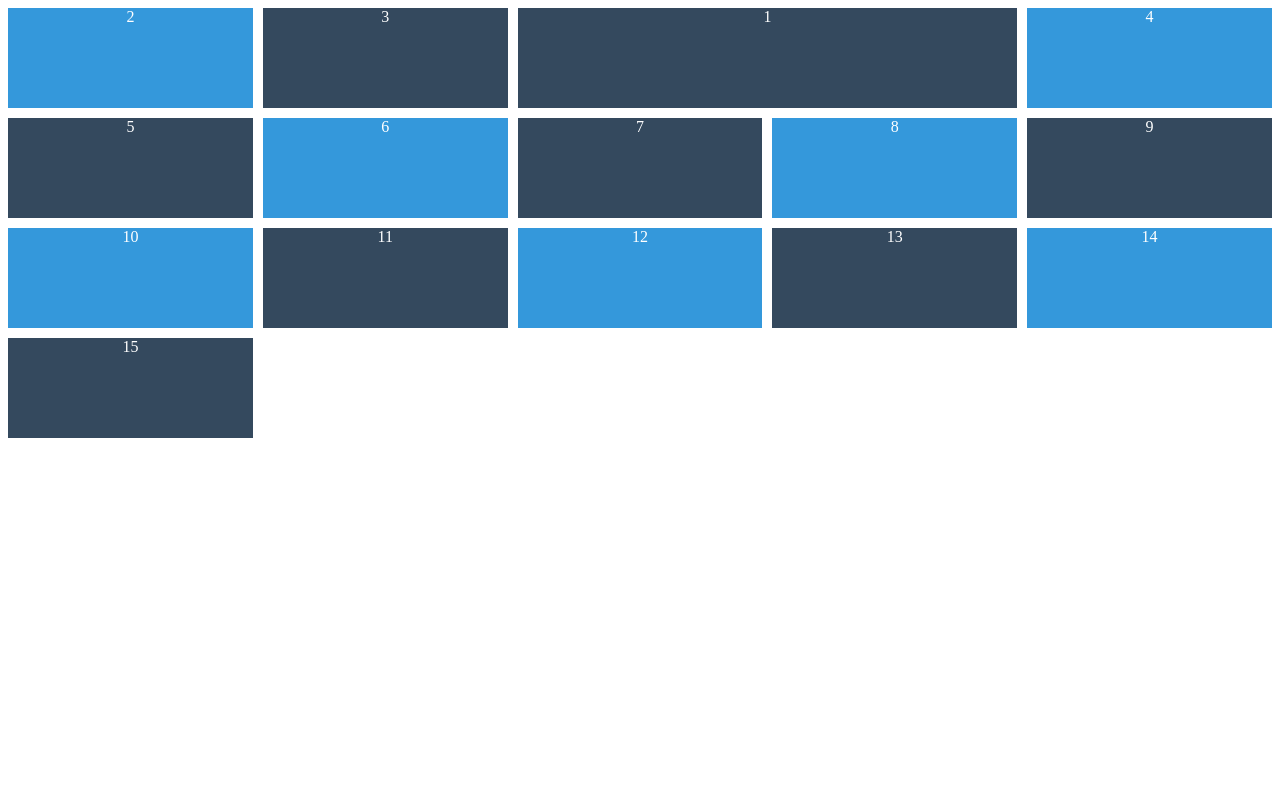
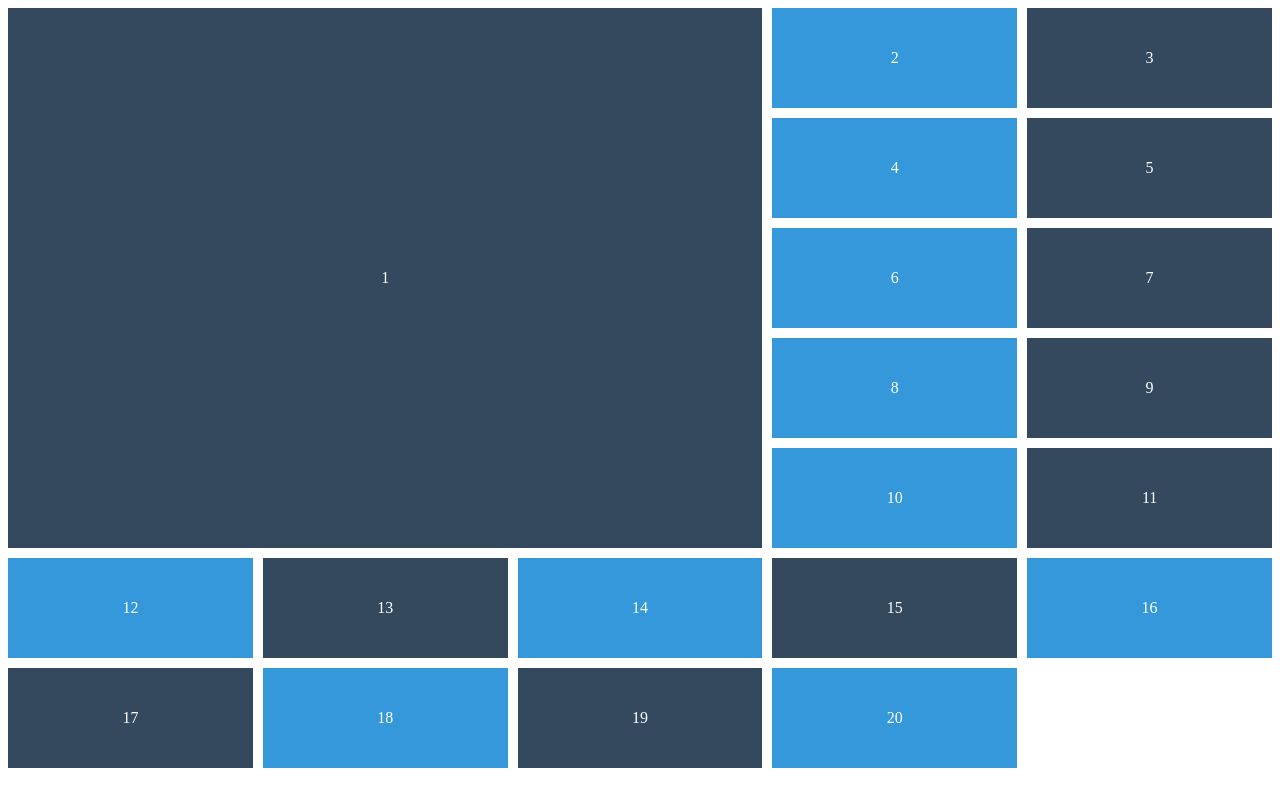
Before and after one commit to pavane90/css-masterclass, a plain HTML site: page grid.html in a window 1280 px wide. Drawn offline with Linux system fonts and the light colour scheme.

Commit message:
#2.11 Grid Row, Row Start and End

```diff
--- a/grid.html
+++ b/grid.html
@@ -8,14 +8,13 @@
     <style>
       .father {
         display: grid;
+        grid-gap: 10px;
         grid-auto-rows: 100px;
-        grid-gap: 10px;
-        grid-auto-flow: row dense;
-        grid-template-columns: [first-line] 1fr [awesome-line] 1fr [sexy-line] 1fr [nico-line] 1fr [lynn-line] 1fr [line-line];
+        grid-template-columns: repeat(5, 1fr);
       }
       .box {
         display: flex;
-        align-items: cneter;
+        align-items: center;
         justify-content: center;
         color: white;
       }
@@ -26,8 +25,8 @@
         background-color: #34495e;
       }
       .box:first-child {
-        grid-column-start: sexy-line;
-        grid-column-end: lynn-line;
+        grid-row: span 5;
+        grid-column: span 3;
       }
     </style>
   </head>
@@ -49,6 +48,11 @@
       <div class="box">13</div>
       <div class="box">14</div>
       <div class="box">15</div>
+      <div class="box">16</div>
+      <div class="box">17</div>
+      <div class="box">18</div>
+      <div class="box">19</div>
+      <div class="box">20</div>
     </div>
   </body>
 </html>
```
